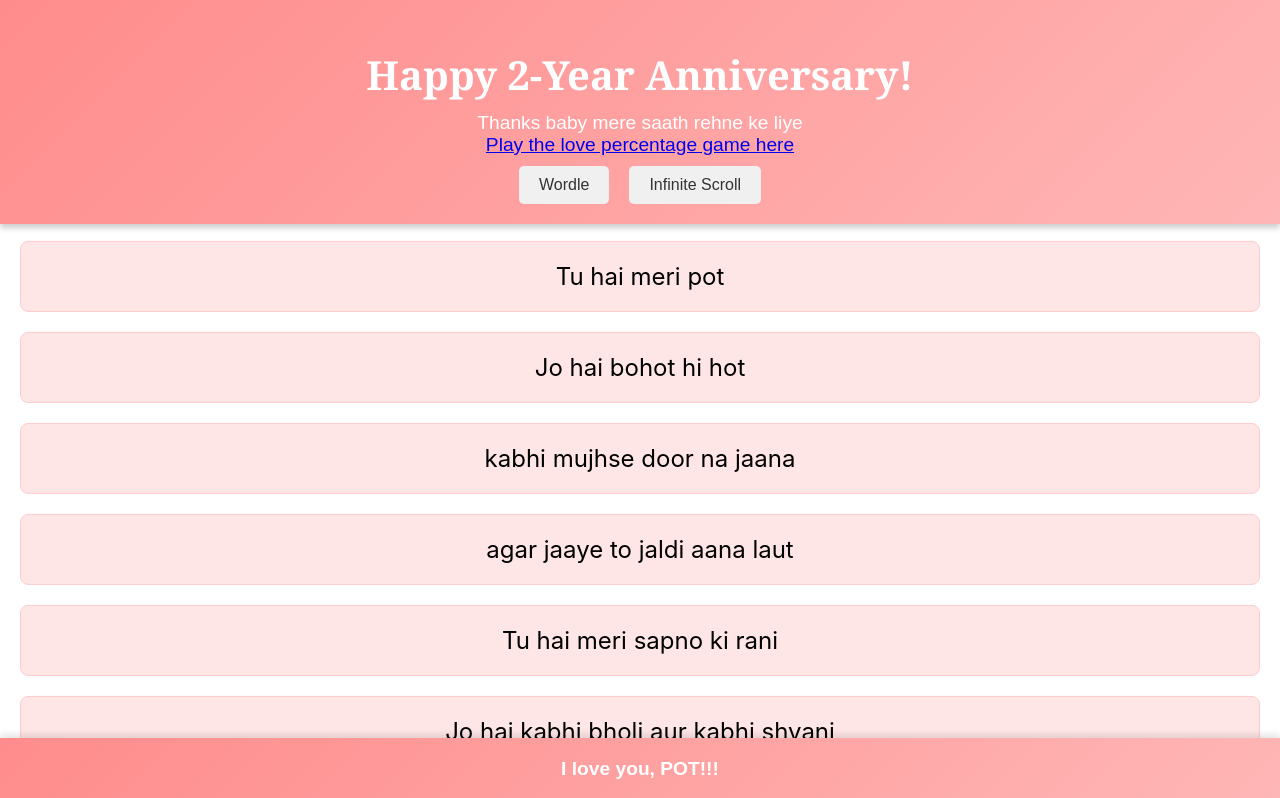
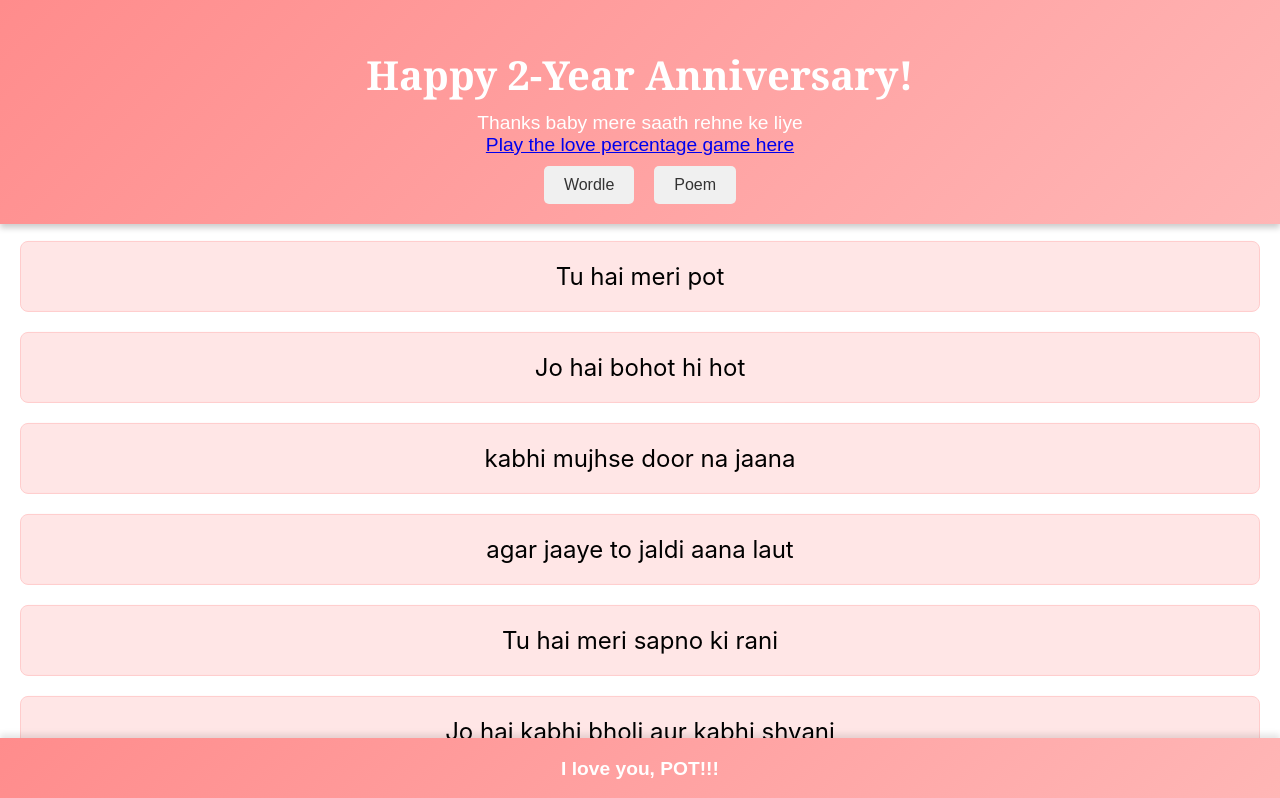
Before and after one commit to SamanvayLamba/2yr, a React (Create React App) app: page / in a window 1280 px wide. Shown: the top 798 px of the page. Built offline with nearby package versions, Linux system fonts and the light colour scheme.

Commit message:
Button text change

```diff
--- a/src/components/header.tsx
+++ b/src/components/header.tsx
@@ -29,7 +29,7 @@ const Header: React.FC = () => {
                         Wordle
                     </Link>
                     <Link to="/infinite-scroll" className={`nav-button ${location.pathname === '/infinite-scroll' ? 'active' : ''}`}>
-                        Infinite Scroll
+                        Poem
                     </Link>
                 </nav>
             </div>
```
